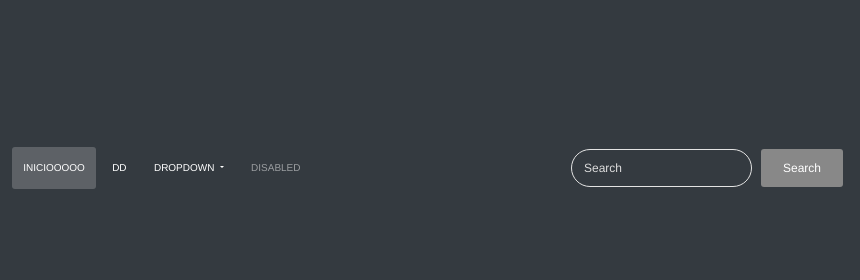
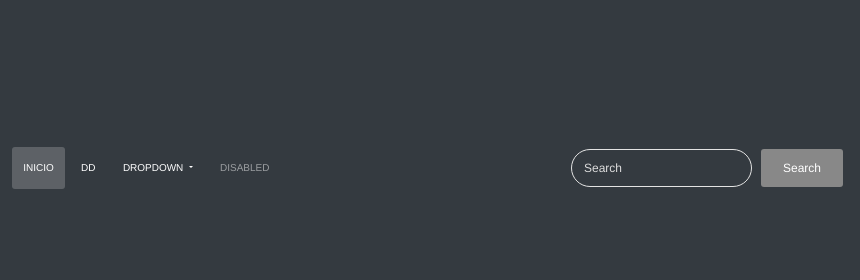
Before and after one commit to haloss1/Repo-prueba, a plain HTML site: page index.html in a window 1280 px wide. Shown: the top 280 px of the page, 420-1280 px from the left. Drawn offline with nearby package versions, Linux system fonts and the light colour scheme.

Commit message:
Corregido href btn Inicio

```diff
--- a/index.html
+++ b/index.html
@@ -29,7 +29,7 @@
         <div class="collapse navbar-collapse" id="navbarSupportedContent">
             <ul class="navbar-nav mr-auto">
                 <li class="nav-item active">
-                    <a class="nav-link" href="#">Iniciooooo
+                    <a class="nav-link" href="#">Inicio
                         <span class="sr-only">(current)</span>
                     </a>
                 </li>
```
